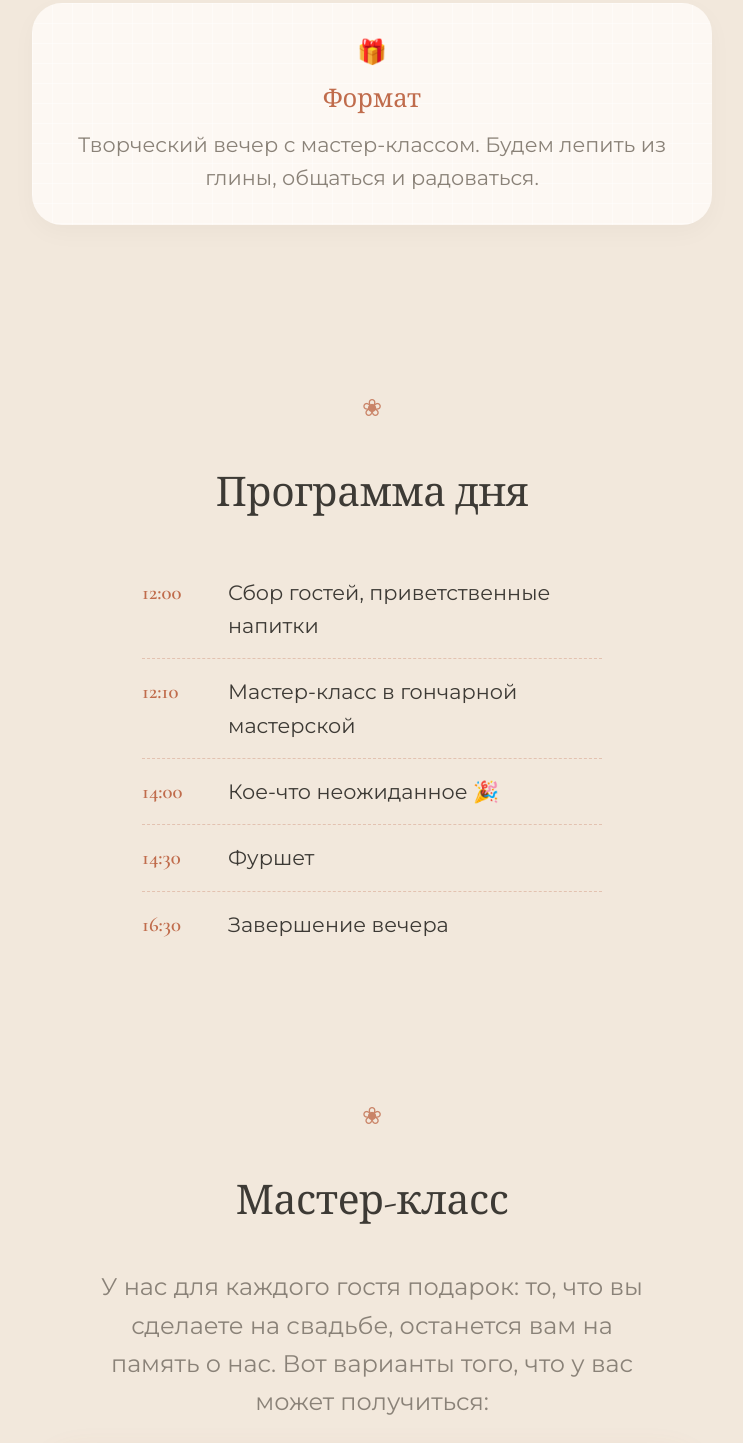
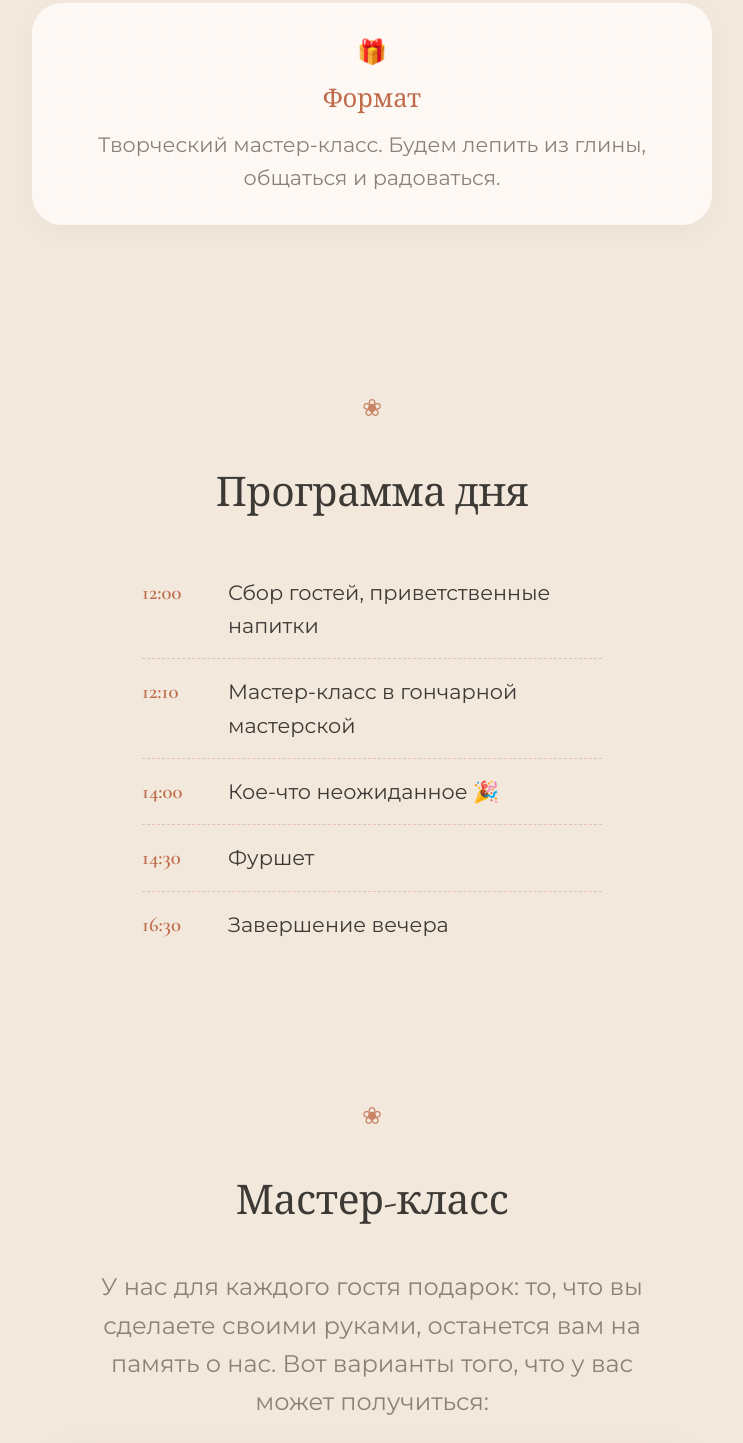
Before and after one commit to Frozen4ik/wedding, a plain HTML site: page index.html in a window 1280 px wide. Shown: the part 2559-4002 px from the top of the page, without its empty margins (268-1011 px from the left). Drawn offline with nearby package versions, Linux system fonts and the light colour scheme.

Commit message:
Update index.html

```diff
--- a/index.html
+++ b/index.html
@@ -298,7 +298,7 @@ font-size: 1.7em;
       <div class="card card-center">
         <div class="icon-wrap">🎁</div>
         <h3>Формат</h3>
-        <p>Творческий вечер с мастер-классом. Будем лепить из глины, общаться и радоваться.</p>
+        <p>Творческий мастер-класс. Будем лепить из глины, общаться и радоваться.</p>
       </div>
     </div>
   </section>
@@ -320,7 +320,7 @@ font-size: 1.7em;
   <section>
     <p class="divider" style="margin-bottom: 24px;">❀</p>
     <h2 class="center">Мастер-класс</h2>
-    <p class="gallery-desc">У нас для каждого гостя подарок: то, что вы сделаете на свадьбе, останется вам на память о нас. Вот варианты того, что у вас может получиться:</p>
+    <p class="gallery-desc">У нас для каждого гостя подарок: то, что вы сделаете своими руками, останется вам на память о нас. Вот варианты того, что у вас может получиться:</p>
 
     <div class="slider">
       <div class="slider-track" id="sliderTrack">
@@ -364,7 +364,7 @@ font-size: 1.7em;
           <li>Письмо-воспоминание с фирменным рецептом и фотографией</li>
           <li>Сок из вашего сада</li>
           <li>Герань в горшке, самая ароматная</li>
-          <li>Подарочная карта для дома</li>
+          <li>Подарочные сертификаты</li>
           <li>Набор орехов</li>
         </ul>
       </div>
```
